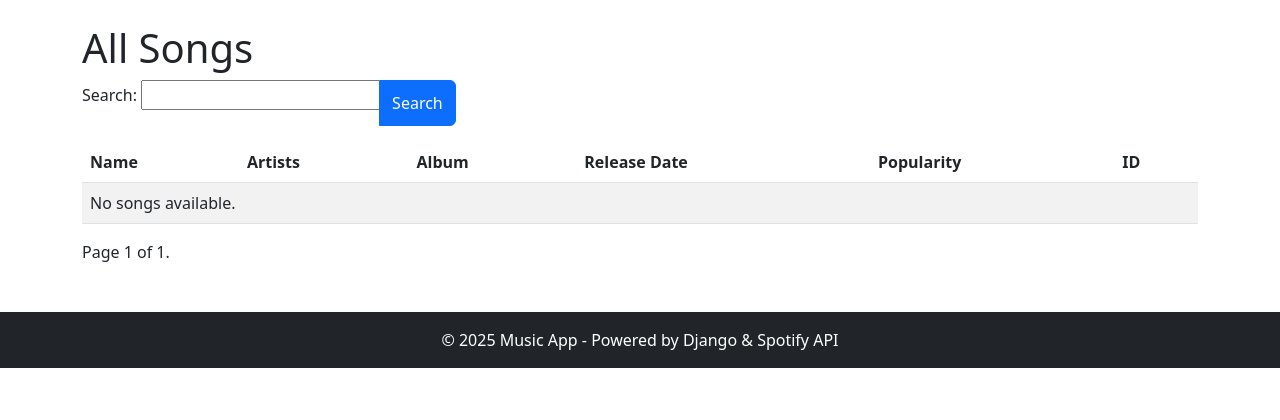
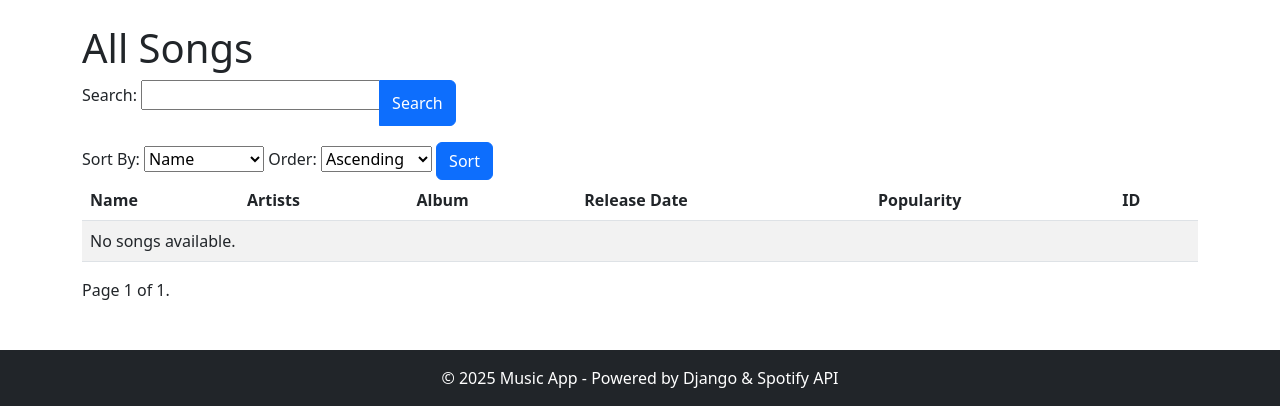
Before and after one commit to huacchob/spotify-app, a Django app: page /songs/ in a window 1280 px wide. Shown: the part 56-476 px from the top of the page. Run offline with Django 5.2, Linux system fonts and the light colour scheme; data that the repository does not hold is empty; parts of the project's set-up code (start-up, migrations or seed data) failed here and were passed over.

Commit message:
Fixed bug when creating Genre it appears as - in the name and half fixed sorting in the templates

```diff
--- a/pyproject.toml
+++ b/pyproject.toml
@@ -14,6 +14,7 @@ django-filter = "^24.3"
 spotipy = "^2.25.0"
 python-dotenv = "^1.0.1"
 ipython = "^8.31.0"
+django-debug-toolbar = "^5.0.1"
 
 
 [tool.poetry.group.dev.dependencies]
--- a/spofify_integration/manage.py
+++ b/spofify_integration/manage.py
@@ -1,12 +1,13 @@
 #!/usr/bin/env python
 """Django's command-line utility for administrative tasks."""
+
 import os
 import sys
 
 
 def main():
     """Run administrative tasks."""
-    os.environ.setdefault('DJANGO_SETTINGS_MODULE', 'spofify_integration.settings')
+    os.environ.setdefault("DJANGO_SETTINGS_MODULE", "spofify_integration.settings")
     try:
         from django.core.management import execute_from_command_line
     except ImportError as exc:
@@ -18,5 +19,5 @@ def main():
     execute_from_command_line(sys.argv)
 
 
-if __name__ == '__main__':
+if __name__ == "__main__":
     main()
--- a/spofify_integration/spofify_integration/asgi.py
+++ b/spofify_integration/spofify_integration/asgi.py
@@ -11,6 +11,6 @@ import os
 
 from django.core.asgi import get_asgi_application
 
-os.environ.setdefault('DJANGO_SETTINGS_MODULE', 'spofify_integration.settings')
+os.environ.setdefault("DJANGO_SETTINGS_MODULE", "spofify_integration.settings")
 
 application = get_asgi_application()
--- a/spofify_integration/spofify_integration/models.py
+++ b/spofify_integration/spofify_integration/models.py
@@ -67,6 +67,7 @@ class Song(models.Model):
     """
     Model for songs.
     """
+
     class Meta:
         unique_together = (
             "name",
--- a/spofify_integration/spofify_integration/templates/spotify_integration/songs.html
+++ b/spofify_integration/spofify_integration/templates/spotify_integration/songs.html
@@ -13,6 +13,28 @@
   </div>
 </form>
 
+<!-- Sort Form -->
+<form method="get">
+  <label for="sort_by">Sort By:</label>
+  <select name="sort_by" id="sort_by">
+    <option value="name" {% if sort_by == 'name' %}selected{% endif %}>Name</option>
+    <option value="release_date" {% if sort_by == 'release_date' %}selected{% endif %}>Release Date</option>
+    <option value="artists__name" {% if sort_by == 'artists__name' %}selected{% endif %}>Artist</option>
+    <option value="album__name" {% if sort_by == 'album__name' %}selected{% endif %}>Album</option>
+  </select>
+
+  <label for="sort_order">Order:</label>
+  <select name="sort_order" id="sort_order">
+    <option value="asc" {% if sort_order == 'asc' %}selected{% endif %}>Ascending</option>
+    <option value="desc" {% if sort_order == 'desc' %}selected{% endif %}>Descending</option>
+  </select>
+
+  <!-- Include the current search query in the sorting form -->
+  <input type="hidden" name="query" value="{{ request.GET.query }}">
+  <button type="submit" class="btn btn-primary">Sort</button>
+</form>
+
+<!-- Table -->
 <table class="table table-striped">
   <thead>
     <tr>
@@ -50,8 +72,8 @@
 <div class="pagination">
   <span class="step-links">
     {% if page_obj.has_previous %}
-      <a href="?page=1&query={{ request.GET.query }}">&laquo; first</a>
-      <a href="?page={{ page_obj.previous_page_number }}&query={{ request.GET.query }}">previous</a>
+      <a href="?page=1&query={{ request.GET.query }}&sort_by={{ request.GET.sort_by }}&sort_order={{ request.GET.sort_order }}">&laquo; first</a>
+      <a href="?page={{ page_obj.previous_page_number }}&query={{ request.GET.query }}&sort_by={{ request.GET.sort_by }}&sort_order={{ request.GET.sort_order }}">previous</a>
     {% endif %}
 
     <span class="current">
@@ -59,8 +81,8 @@
     </span>
 
     {% if page_obj.has_next %}
-      <a href="?page={{ page_obj.next_page_number }}&query={{ request.GET.query }}">next</a>
-      <a href="?page={{ page_obj.paginator.num_pages }}&query={{ request.GET.query }}">last &raquo;</a>
+      <a href="?page={{ page_obj.next_page_number }}&query={{ request.GET.query }}&sort_by={{ request.GET.sort_by }}&sort_order={{ request.GET.sort_order }}">next</a>
+      <a href="?page={{ page_obj.paginator.num_pages }}&query={{ request.GET.query }}&sort_by={{ request.GET.sort_by }}&sort_order={{ request.GET.sort_order }}">last &raquo;</a>
     {% endif %}
   </span>
 </div>
--- a/spofify_integration/spofify_integration/urls.py
+++ b/spofify_integration/spofify_integration/urls.py
@@ -18,11 +18,12 @@ Including another URLconf
 import typing as t
 
 from django.contrib import admin
-from django.urls import path
+from django.urls import include, path
 
 from . import views
 
 urlpatterns: list[t.Any] = [
+    path("__debug__/", include("debug_toolbar.urls")),
     path(route="admin/", view=admin.site.urls),
     path(route="", view=views.home, name="home"),  # Root page
     # Artist URLs
--- a/spofify_integration/spofify_integration/views.py
+++ b/spofify_integration/spofify_integration/views.py
@@ -44,8 +44,20 @@ def artist_list(request: HttpRequest) -> HttpResponse:
     Returns:
         HttpResponse: Response object with artists template.
     """
+    sort_by = request.GET.get("sort_by", "name")  # Default to 'name'
+    sort_order = request.GET.get("sort_order", "asc")  # Default to ascending order
+    valid_sort_fields = ["name"]
+    valid_sort_orders = ["asc", "desc"]
+
+    if sort_by not in valid_sort_fields:
+        sort_by = "name"
+    if sort_order not in valid_sort_orders:
+        sort_order = "asc"
+
+    ordering = f"{'-' if sort_order == 'desc' else ''}{sort_by}"
+
     form = SearchForm(data=request.GET)
-    artists: QuerySet[Artist] = Artist.objects.all()
+    artists: QuerySet[Artist] = Artist.objects.all().order_by("name")
     if form.is_valid():
         query = form.cleaned_data.get("query")
         if query:
@@ -54,6 +66,7 @@ def artist_list(request: HttpRequest) -> HttpResponse:
             ) | artists.filter(
                 artist_id__icontains=query,
             )
+    artists.order_by(ordering)
     paginator: Paginator = Paginator(object_list=artists, per_page=10)
     page_number: str | None = request.GET.get("page")
     page_obj: Page = paginator.get_page(number=page_number)
@@ -105,22 +118,41 @@ def album_list(request: HttpRequest) -> HttpResponse:
     Returns:
         HttpResponse: Response object with albums template.
     """
+    sort_by = request.GET.get("sort_by", "name")  # Default to 'name'
+    sort_order = request.GET.get("sort_order", "asc")  # Default to ascending order
+    valid_sort_fields = ["name", "release_date", "artists__name"]
+    valid_sort_orders = ["asc", "desc"]
+
+    if sort_by not in valid_sort_fields:
+        sort_by = "name"
+    if sort_order not in valid_sort_orders:
+        sort_order = "asc"
+
+    ordering = f"{'-' if sort_order == 'desc' else ''}{sort_by}"
+
     form = SearchForm(data=request.GET)
     albums: QuerySet[Album] = Album.objects.all()
     if form.is_valid():
         query = form.cleaned_data.get("query")
         if query:
-            albums = albums.filter(
-                name__icontains=query,
-            ) | albums.filter(
-                album_id__icontains=query,
-            ) | albums.filter(
-                release_date__icontains=query,
-            ) | albums.filter(
-                type__icontains=query,
-            ) | albums.filter(
-                artists__name__icontains=query,
+            albums = (
+                albums.filter(
+                    name__icontains=query,
+                )
+                | albums.filter(
+                    album_id__icontains=query,
+                )
+                | albums.filter(
+                    release_date__icontains=query,
+                )
+                | albums.filter(
+                    album_type__icontains=query,
+                )
+                | albums.filter(
+                    artists__name__icontains=query,
+                )
             )
+    albums.order_by(ordering)
     paginator: Paginator = Paginator(object_list=albums, per_page=10)
     page_number: str | None = request.GET.get("page")
     page_obj: Page = paginator.get_page(number=page_number)
@@ -170,6 +202,18 @@ def song_list(request: HttpRequest) -> HttpResponse:
     Returns:
         HttpResponse: Response object with Song template.
     """
+    sort_by = request.GET.get("sort_by", "name")  # Default to 'name'
+    sort_order = request.GET.get("sort_order", "asc")  # Default to ascending order
+    valid_sort_fields = ["name", "release_date", "artists__name", "album__name"]
+    valid_sort_orders = ["asc", "desc"]
+
+    if sort_by not in valid_sort_fields:
+        sort_by = "name"
+    if sort_order not in valid_sort_orders:
+        sort_order = "asc"
+
+    ordering = f"{'-' if sort_order == 'desc' else ''}{sort_by}"
+
     form = SearchForm(data=request.GET)
     songs: QuerySet[Song] = Song.objects.all()
     if form.is_valid():
@@ -195,6 +239,7 @@ def song_list(request: HttpRequest) -> HttpResponse:
                     album__name__icontains=query,
                 )
             )
+    songs.order_by(ordering)
     paginator: Paginator = Paginator(object_list=songs, per_page=10)
     page_number: str | None = request.GET.get("page")
     page_obj: Page = paginator.get_page(number=page_number)
--- a/spofify_integration/spofify_integration/wsgi.py
+++ b/spofify_integration/spofify_integration/wsgi.py
@@ -11,6 +11,6 @@ import os
 
 from django.core.wsgi import get_wsgi_application
 
-os.environ.setdefault('DJANGO_SETTINGS_MODULE', 'spofify_integration.settings')
+os.environ.setdefault("DJANGO_SETTINGS_MODULE", "spofify_integration.settings")
 
 application = get_wsgi_application()
```
Also changed, not shown: spofify_integration/spofify_integration/admin.py (+12 -0 lines), spofify_integration/spofify_integration/services.py (+119 -61 lines), spofify_integration/spofify_integration/settings.py (+7 -0 lines), spofify_integration/spofify_integration/templates/spotify_integration/albums.html (+26 -5 lines), spofify_integration/spofify_integration/templates/spotify_integration/artists.html (+23 -4 lines), spofify_integration/spofify_integration/templates/spotify_integration/home.html (+0 -9 lines), spofify_integration/spofify_integration/migrations/0001_initial.py, 1 other file.
